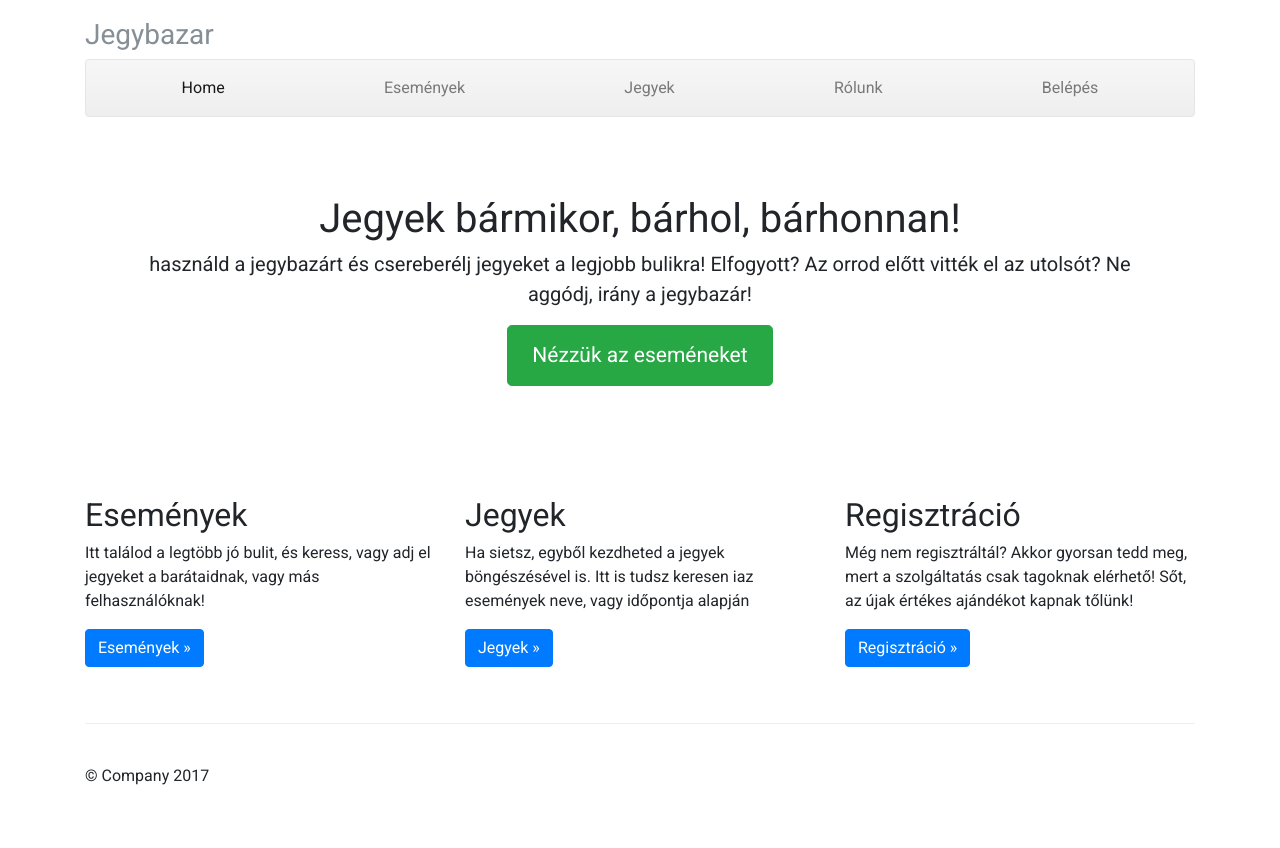
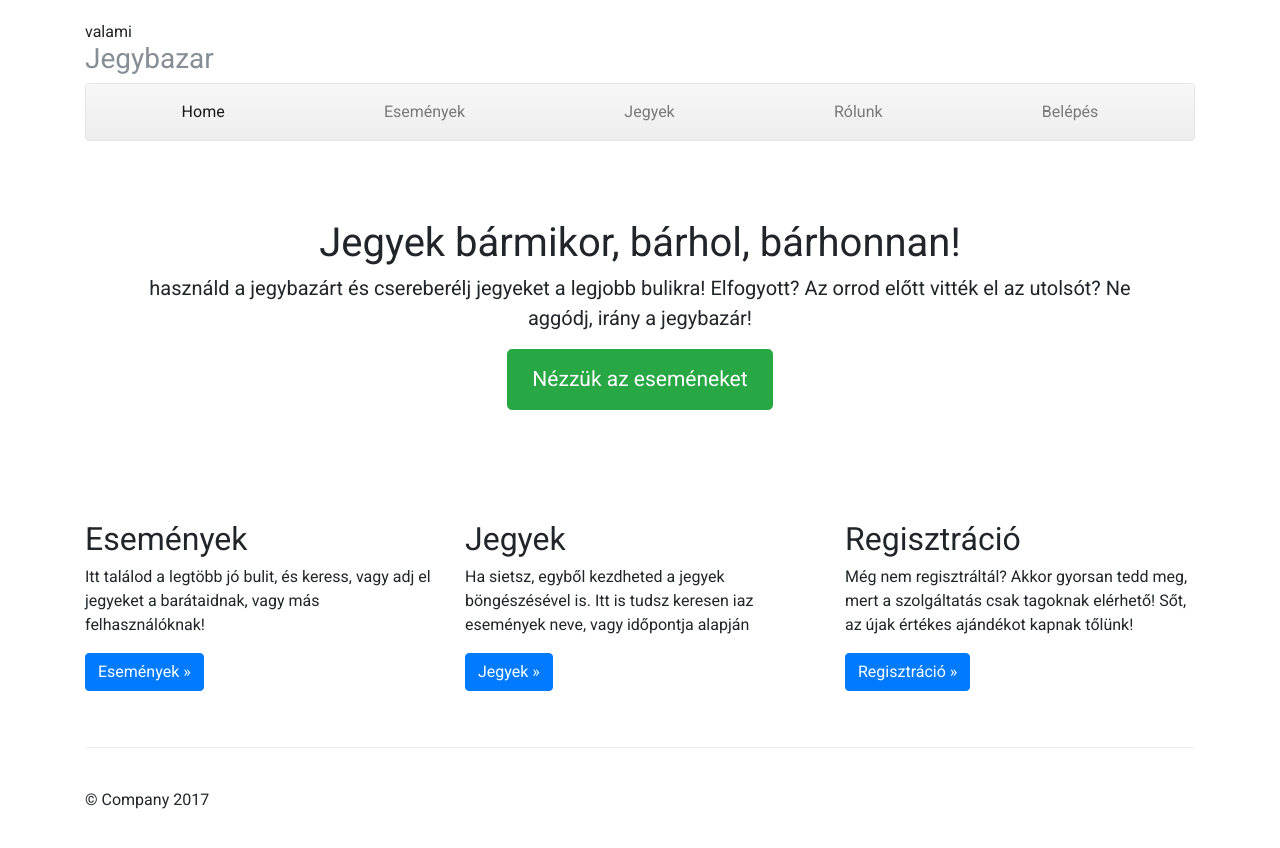
Before and after one commit to sandipeter/bootstrap-site, a plain HTML site: page register.html in a window 1280 px wide. Drawn offline with Linux system fonts and the light colour scheme.

Commit message:
egyketto

```diff
--- a/register.html
+++ b/register.html
@@ -20,7 +20,9 @@
   <body>
 
     <div class="container">
-
+      <div>
+        valami
+      </div>
       <div class="masthead">
         <h3 class="text-muted">Jegybazar</h3>
 
```
